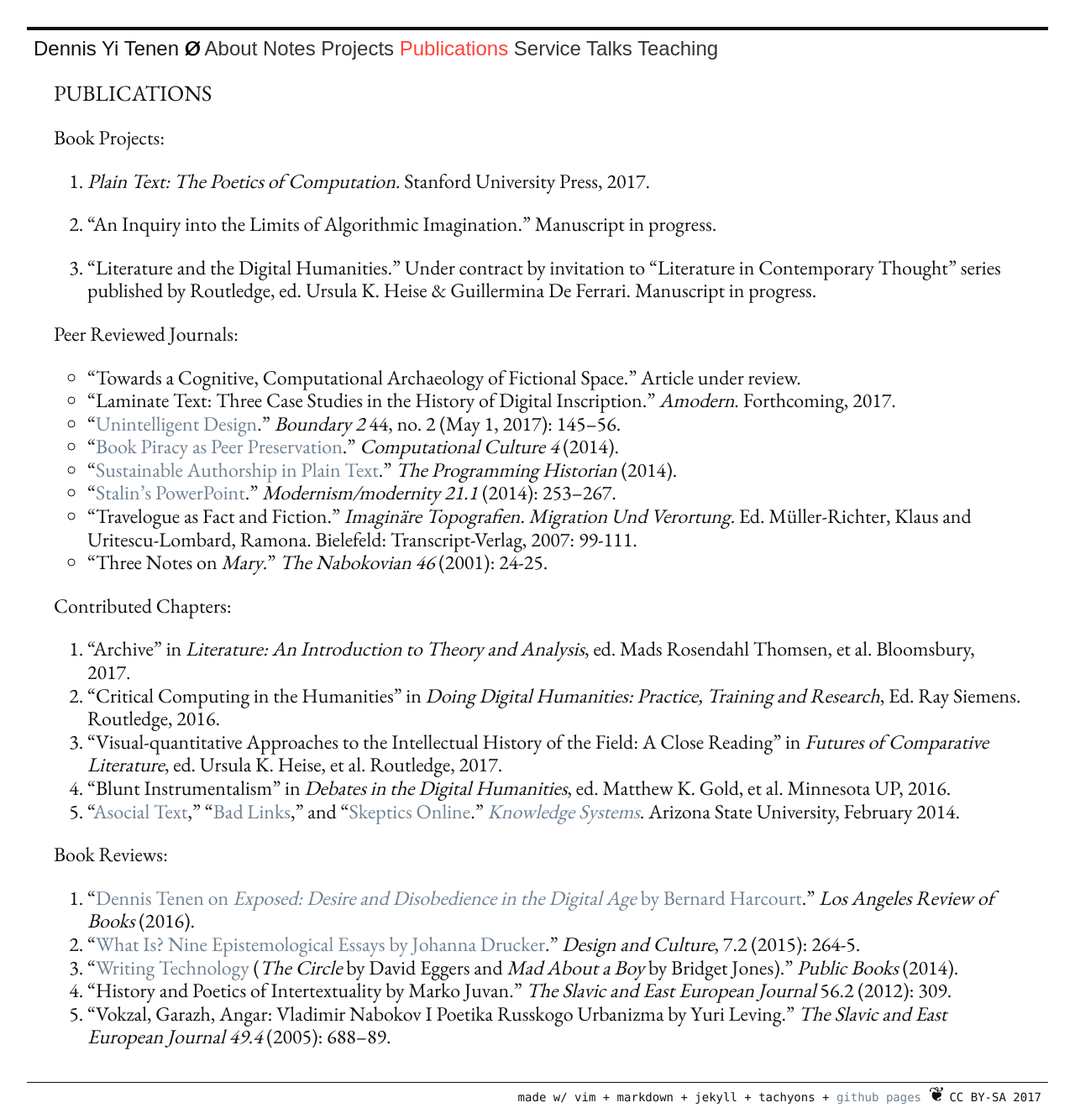
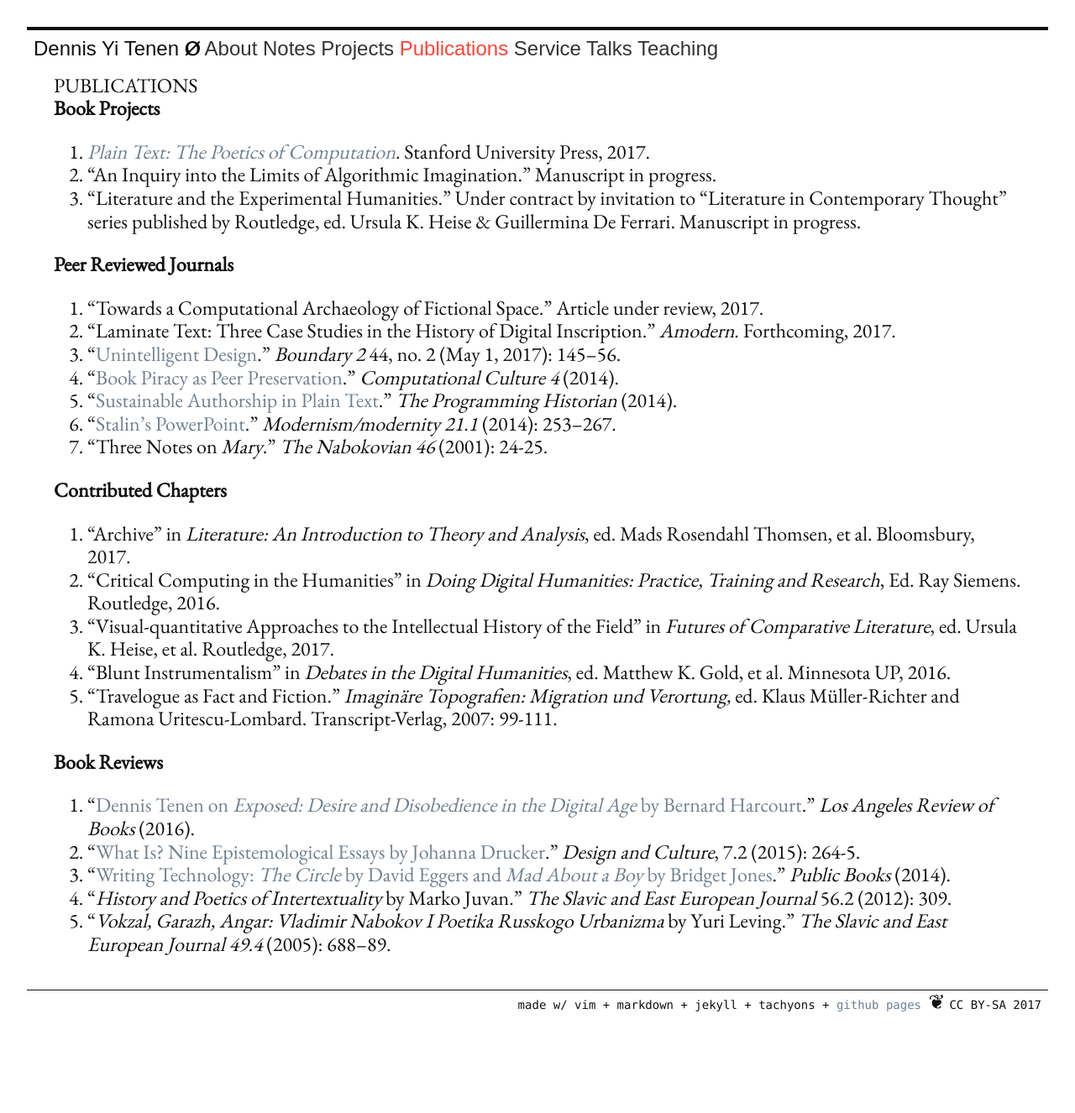
Before and after one commit to denten/denten.github.io, a Jekyll site: the page built from _pages/publications.md, in a window 1280 px wide. Shown: the whole page at 84% size. Built offline with Jekyll 4.4.1, drawn with Linux system fonts in a browser that asks for light colours; nearby versions of some CDN libraries; library files that are not in the unit come from our copies; after the commit the page ends 1215 px from its top, so only the background shows below that.

Commit message:
small tweaks

```diff
--- a/_includes/CV/04-publications.md
+++ b/_includes/CV/04-publications.md
@@ -1,66 +1,63 @@
 ## Publications
 
-**Book Projects**:
+### Book Projects
 
-1. *Plain Text: The Poetics of Computation.* Stanford University Press, 2017.
+1. *[Plain Text: The Poetics of
+   Computation](http://www.sup.org/books/title/?id=26821).* Stanford
+University Press, 2017.
+2. "An Inquiry into the Limits of Algorithmic Imagination." Manuscript in
+   progress.
+3. "Literature and the Experimental Humanities." Under contract by invitation
+   to "Literature in Contemporary Thought" series published by Routledge, ed.
+Ursula K. Heise & Guillermina De Ferrari. Manuscript in progress.
 
-1. "An Inquiry into the Limits of Algorithmic Imagination." Manuscript in progress.
+### Peer Reviewed Journals
 
-1. "Literature and the Digital Humanities." Under contract by invitation to
-"Literature in Contemporary Thought" series published by Routledge, ed. Ursula
-K. Heise & Guillermina De Ferrari. Manuscript in progress.
+1. "Towards a Computational Archaeology of Fictional Space." Article under
+   review, 2017.
+2. "Laminate Text: Three Case Studies in the History of Digital Inscription."
+   *Amodern*. Forthcoming, 2017.
+3. “[Unintelligent
+   Design](http://boundary2.dukejournals.org/content/44/2/145.abstract).”
+*Boundary 2* 44, no. 2 (May 1, 2017): 145–56.
+4. "[Book Piracy as Peer
+   Preservation](http://computationalculture.net/article/book-piracy-as-peer-preservation)."
+*Computational Culture 4* (2014).
+5. "[Sustainable Authorship in Plain
+   Text](http://programminghistorian.org/lessons/sustainable-authorship-in-plain-text-using-pandoc-and-markdown)."
+*The Programming Historian* (2014).
+6. "[Stalin’s
+   PowerPoint](http://muse.jhu.edu/journals/modernism-modernity/v021/21.1.tenen.html)."
+*Modernism/modernity 21.1* (2014): 253–267.
+7. "Three Notes on *Mary*." *The Nabokovian 46* (2001): 24-25.
 
-**Peer Reviewed Journals**:
-
-- "Towards a Cognitive, Computational Archaeology of Fictional Space." Article
-  under review.
-- "Laminate Text: Three Case Studies in the History of Digital Inscription."
-  *Amodern*. Forthcoming, 2017.
-- “[Unintelligent Design](http://boundary2.dukejournals.org/content/44/2/145.abstract).” *Boundary 2* 44, no. 2 (May 1, 2017): 145–56.
-- "[Book Piracy as Peer
-  Preservation](http://computationalculture.net/article/book-piracy-as-peer-preservation)."
-*Computational Culture 4* (2014).
-- "[Sustainable Authorship in Plain
-  Text](http://programminghistorian.org/lessons/sustainable-authorship-in-plain-text-using-pandoc-and-markdown)."
-*The Programming Historian* (2014).
-- "[Stalin’s
-  PowerPoint](http://muse.jhu.edu/journals/modernism-modernity/v021/21.1.tenen.html)."
-*Modernism/modernity 21.1* (2014): 253–267.
-- "Travelogue as Fact and Fiction." *Imaginäre Topografien.  Migration Und
-  Verortung.* Ed. Müller-Richter, Klaus and Uritescu-Lombard, Ramona.
-Bielefeld: Transcript-Verlag, 2007: 99-111.
-- "Three Notes on *Mary*." *The Nabokovian 46* (2001): 24-25.
-
-**Contributed Chapters**:
+### Contributed Chapters
 
 1. "Archive" in *Literature: An Introduction to Theory and Analysis*, ed. Mads
    Rosendahl Thomsen, et al. Bloomsbury, 2017.
-1. "Critical Computing in the Humanities" in *Doing Digital Humanities:
+2. "Critical Computing in the Humanities" in *Doing Digital Humanities:
    Practice, Training and Research*, Ed. Ray Siemens. Routledge, 2016.
-1. "Visual-quantitative Approaches to the Intellectual History of the Field: A
-   Close Reading" in *Futures of Comparative Literature*, ed. Ursula K.
-Heise, et al. Routledge, 2017.
-1. "Blunt Instrumentalism" in *Debates in the Digital Humanities*, ed.
+3. "Visual-quantitative Approaches to the Intellectual History of the Field"
+   in *Futures of Comparative Literature*, ed. Ursula K. Heise, et al.
+Routledge, 2017.
+4. "Blunt Instrumentalism" in *Debates in the Digital Humanities*, ed.
    Matthew K. Gold, et al. Minnesota UP, 2016.
-1. "[Asocial
-   Text](http://web.archive.org/web/20141005021553/http://sprintbeyondthebook.com/2014/02/asocial-text/),"
-"[Bad
-Links](http://web.archive.org/web/20141005021655/http://sprintbeyondthebook.com/2014/02/bad-links/),"
-and "[Skeptics
-Online](http://web.archive.org/web/20141005021417/http://sprintbeyondthebook.com/2014/02/skeptics-online/)."
-*[Knowledge Systems](http://sprintbeyondthebook.com/)*. Arizona State
-University, February 2014.
+5. "Travelogue as Fact and Fiction." *Imaginäre Topografien: Migration und
+   Verortung,* ed. Klaus Müller-Richter and Ramona Uritescu-Lombard.
+Transcript-Verlag, 2007: 99-111.
 
-**Book Reviews**:
+### Book Reviews
 
 1. "[Dennis Tenen on *Exposed: Desire and Disobedience in the Digital Age* by
-Bernard Harcourt](https://lareviewofbooks.org/review/opt-out)." *Los Angeles
-Review of Books* (2016).
-1. "[What Is? Nine Epistemological Essays by Johanna Drucker](http://www.tandfonline.com/doi/full/10.1080/17547075.2015.1051841#abstract)."
-   *Design and Culture*, 7.2 (2015): 264-5.
-1. "[Writing Technology](http://www.publicbooks.org/fiction/writing-technology) (*The Circle* by David Eggers and *Mad About
-   a Boy* by Bridget Jones)." *Public Books* (2014).
-1. "History and Poetics of Intertextuality by Marko Juvan." *The Slavic and
+   Bernard Harcourt](https://lareviewofbooks.org/review/opt-out)." *Los
+Angeles Review of Books* (2016).
+2. "[What Is? Nine Epistemological Essays by Johanna
+   Drucker](http://www.tandfonline.com/doi/full/10.1080/17547075.2015.1051841#abstract)."
+*Design and Culture*, 7.2 (2015): 264-5.
+3. "[Writing Technology: *The Circle* by David Eggers and *Mad About a Boy* by
+   Bridget Jones](http://www.publicbooks.org/fiction/writing-technology)."
+*Public Books* (2014).
+4. "*History and Poetics of Intertextuality* by Marko Juvan." *The Slavic and
    East European Journal* 56.2 (2012): 309.
-1. "Vokzal, Garazh, Angar: Vladimir Nabokov I Poetika Russkogo Urbanizma by
+5. "*Vokzal, Garazh, Angar: Vladimir Nabokov I Poetika Russkogo Urbanizma* by
    Yuri Leving." *The Slavic and East European Journal 49.4* (2005): 688–89.
--- a/_includes/head.html
+++ b/_includes/head.html
@@ -30,7 +30,7 @@
 </head>
 
 <body class="pa4-l normal mw9 center ph3-ns f3 fw1 normal near-black">
-    <div class="bt bw2 mb3 mt0 pt2 pb2 ph2 system-sans-serif tc tl-ns">
+    <div class="bt bw2 mb3 mt0 pt2 ph2 system-sans-serif tc tl-ns">
         Dennis Yi Tenen
         {% if page.title %}
             <a href="{{ site.url }}" class="black b hover-red no-underline">Ø</a>
--- a/public/global.css
+++ b/public/global.css
@@ -7,10 +7,14 @@ html *
     -webkit-font-feature-settings: "kern";
     -moz-font-feature-settings: "kern";
     -moz-font-feature-settings: "kern=1";
+    -moz-osx-font-smoothing: grayscale;
+    -webkit-font-smoothing: antialiased;
     -webkit-hyphens: auto;
     -moz-hyphens: auto;
     -ms-hyphens: auto;
     hyphens: auto;
+    -ms-text-size-adjust: 100%;
+    -webkit-text-size-adjust: 100%;
 }
 
 a {
@@ -42,20 +46,17 @@ top: -1rem;
 color: black;
 }
 
-h1 {
-    font-size: 1.5em;
+h1,
+h2,
+h3,
+h4 {
+    font-size: inherit;
+    margin: 0cm 0cm 0cm 0cm;
 }
 
 h2 {
-    font-size: 1.1em;
-    margin: 0cm 0cm 0cm 0cm;
     text-transform: uppercase;
     font-weight: 100;
-}
-
-h3,h4 {
-    font-size: 1em;
-    margin: 0cm 0cm 0cm 0cm
 }
 
 ul {
```
